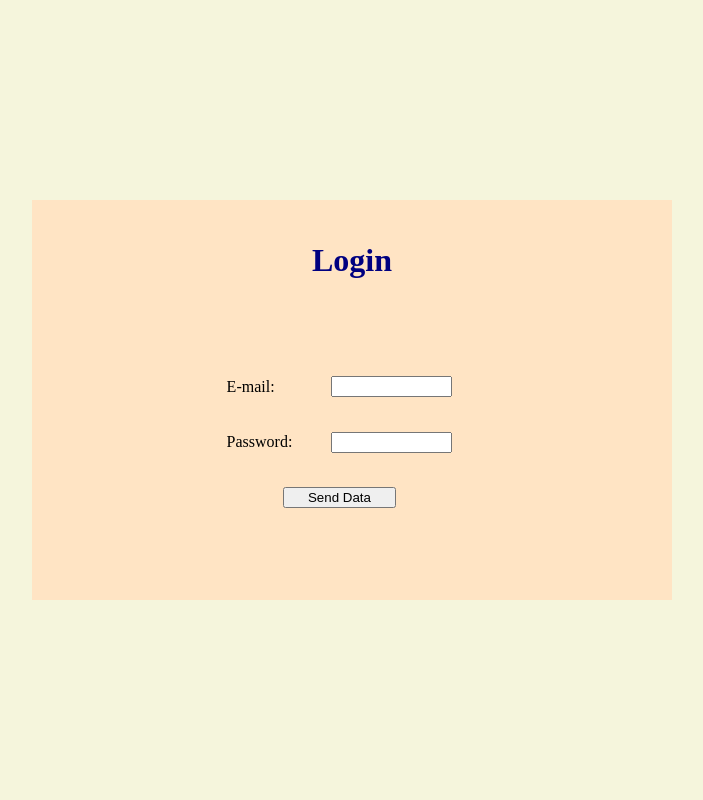
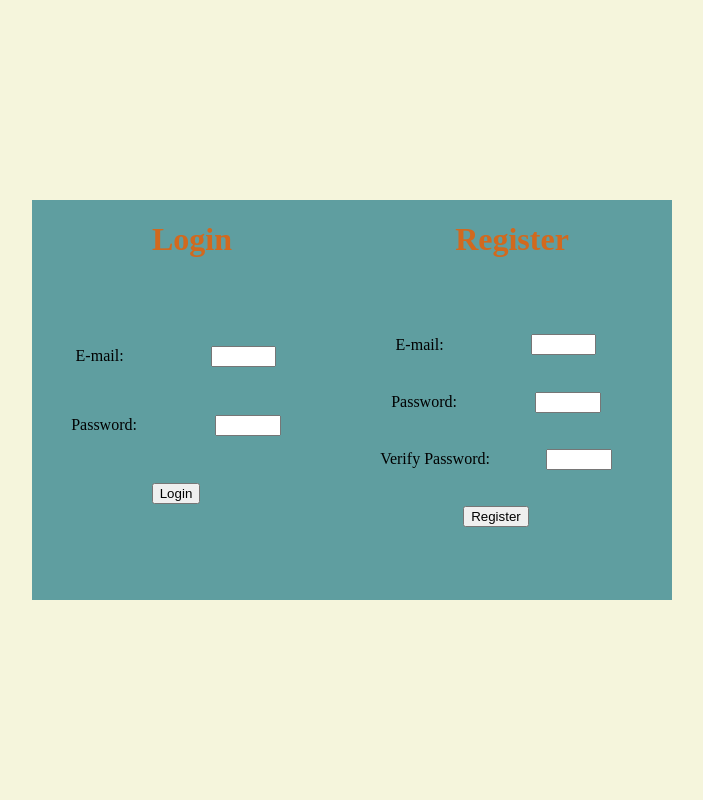
Before and after one commit to jsalemfinancial/OSRS-Flask-App, a Flask app: page /login in a window 1280 px wide. Shown: the whole page, without its empty margins (288-991 px from the left). Run offline with Flask 2, Linux system fonts and the light colour scheme; parts of the project's set-up code (start-up, migrations or seed data) failed here and were passed over.

Commit message:
Updates Login and Register Page

```diff
--- a/flaskProj/__init__.py
+++ b/flaskProj/__init__.py
@@ -1,9 +1,11 @@
 from flask import Flask, session
 from flask_bcrypt import Bcrypt
+from flask_mysqldb import MySQL
 
 app = Flask(__name__.split(".")[0])
 app.config.from_object("config.Config")
 
 flaskBcrypt = Bcrypt(app)
+mysql = MySQL(app)
 
 from flaskProj import routes
--- a/flaskProj/routes.py
+++ b/flaskProj/routes.py
@@ -1,7 +1,7 @@
 from flask import request, render_template, redirect, url_for, flash
+
 from flaskProj import app, session, flaskBcrypt
-from flaskProj.loginUtils import loginPortal
-from flaskProj.dbUtils import DBCommands, DBErrors
+from flaskProj.loginUtils import isLogged
 
 @app.route("/", methods=["GET", "POST"])
 def landing(title: str = "Joe's Web App") -> "html":
@@ -14,39 +14,7 @@ def landing(title: str = "Joe's Web App") -> "html":
                                             the_server_address = serverAddress,
                                             the_host = requestHost)
 
-@app.route("/login", methods=["GET", "POST"])
-def login(title: str = "Login Portal") -> "html":
-    try:
-        LoginForm = loginPortal()
-
-        if (LoginForm.validate_on_submit()):
-            passwordHash = flaskBcrypt.generate_password_hash(LoginForm.userPassword.data).decode("utf-8")
-            userEmail = LoginForm.userEmail.data
-
-            with DBCommands(app.config["DB_CONFIG"]) as cursor:
-                cursor.execute("""INSERT INTO userAccounts
-                                VALUES (%s, %s, %s)""", (str(userEmail).lower(), str(passwordHash), False))
-
-            LoginForm.sendConfirmation()
-
-            flash("Submitted successfully, " + str(userEmail).split("@")[0] + ". Please check your email!", "success")
-
-            return redirect(url_for("landing"))
-
-        return render_template("login.html", the_title = title, form=LoginForm)
-    except DBErrors as error:
-        print("Caught Error!", error)
-    return "Error-Page TBA"
-
-
-@app.route("/logout", methods=["GET", "POST"])
-@loginPortal.sessionStatus
-def logout() -> str:
-    session.pop("logged_in")
-
-    return "You are now logged out."
-
 @app.route("/userpage", methods=["GET", "POST"])
-@loginPortal.sessionStatus
+@isLogged
 def userPage() -> str:
     return "This is a logged-in user page!"
--- /dev/null
+++ b/flaskProj/static/landing_styles.css
@@ -0,0 +1,19 @@
+.landing-welcome {
+    position: relative;
+    background-color: cadetblue;
+
+    width: 50%;
+    height: 50%;
+
+    left: 25%;
+    top: 25%;
+
+    display: flex;
+    flex-direction: column;
+    align-items: center;
+    justify-content: center;
+}
+
+.login-register-button {
+    width: 10%;
+}
--- a/flaskProj/static/styles.css
+++ b/flaskProj/static/styles.css
@@ -7,26 +7,20 @@ body {
     margin: 0;
 
     display: flex;
-    flex-direction: column;
-    justify-content: center;
-    align-items: center;
 }
 
-body > div {
-    position: relative;
-    background-color: bisque;
+h1 {
+    color: chocolate;
+}
 
-    width: 50%;
-    height: 50%;
-
-    display: flex;
-    flex-direction: column;
-    justify-content: space-evenly;
-    align-items: center;
+p {
+    color: black;
 }
 
 .alert-success {
     position: absolute;
+    color: navy;
+    background-color: greenyellow;
 
     width: 100%;
     height: 10%;
@@ -34,12 +28,16 @@ body > div {
     top: 0;
     left: 0;
 
-    color: navy;
-    background-color: greenyellow;
+    display: flex;
+    flex-direction: column;
+    justify-content: center;
+    align-items: center;
 }
 
 .alert-fail {
     position: absolute;
+    color: beige;
+    background-color: brown;
 
     width: 100%;
     height: 10%;
@@ -47,40 +45,8 @@ body > div {
     top: 0;
     left: 0;
 
-    color: beige;
-    background-color: brown;
-}
-
-form {
-    height: 50%;
-
     display: flex;
     flex-direction: column;
-    justify-content: space-around;
-    align-items: baseline;
-}
-
-form > span {
-    width: 90%;
-
-    display: flex;
-    flex-direction: row;
-    justify-content: space-between;
+    justify-content: center;
     align-items: center;
 }
-
-form > span > input {
-    width: 50%;
-}
-
-form > .form-button {
-    justify-content: center;
-}
-
-h1 {
-    color: navy;
-}
-
-p {
-    color: brown;
-}
--- /dev/null
+++ b/flaskProj/static/user_portal.js
@@ -0,0 +1 @@
+alert("Works!")
--- /dev/null
+++ b/flaskProj/static/user_portal_styles.css
@@ -0,0 +1,53 @@
+.user-portal {
+    position: relative;
+    background-color: green;
+
+    width: 50%;
+    height: 50%;
+
+    left: 25%;
+    top: 25%;
+
+    display: flex;
+    flex-direction: row;
+    align-items: center;
+    justify-content: center;
+}
+
+.user-column {
+    position: relative;
+    background-color: cadetblue;
+
+    width: 100%;
+    height: 100%;
+
+    display: flex;
+    flex-direction: column;
+    justify-content: center;
+    align-items: center;
+}
+.user-column > h1 {
+    flex: 10%;
+}
+
+.user-form {
+    width: 100%;
+    flex: 90%;
+
+    display: flex;
+    flex-direction: column;
+    justify-content: space-evenly;
+}
+
+.user-form > span {
+    width: 90%;
+
+    display: flex;
+    flex-direction: row;
+    justify-content: space-around;
+    align-items: center;
+}
+
+.user-form > span > input {
+    width: 20%;
+}
--- a/flaskProj/templates/base.html
+++ b/flaskProj/templates/base.html
@@ -6,6 +6,8 @@
         <meta name="viewport" content="width=device-width, initial-scale=1"/>
         <title>{{ the_title }}</title>
         <link rel="stylesheet" href="static/styles.css"/>
+        <link rel="stylesheet" href="static/user_portal_styles.css"/>
+        <link rel="stylesheet" href="static/landing_styles.css"/>
     </head>
 
     <body>
--- /dev/null
+++ b/flaskProj/templates/user_portal.html
@@ -0,0 +1,91 @@
+{% extends 'base.html' %}
+{% block body %}
+
+{% with alerts = get_flashed_messages(with_categories=true) %}
+    {% if alerts %}
+        {% for category, alert in alerts%}
+            <div class="alert-{{ category }}">
+                {{ alert }}
+            </div>
+        {% endfor %}
+    {% endif %}
+{% endwith %}
+
+<div class="user-portal">
+    <div class="user-column">
+        <h1>Login</h1><br>
+
+        <form class="user-form" method="post" action="{{ url_for('login') }}">
+            {{ loginForm.hidden_tag() }}
+            <span>
+                {{ loginForm.userLoginEmail.label }}
+                {{ loginForm.userLoginEmail }}
+            </span>
+
+            <span>
+                {{ loginForm.userLoginPassword.label }}
+                {{ loginForm.userLoginPassword }}
+            </span>
+
+            <span class="form-button">
+                <!-- {{ loginForm.login }} -->
+                <button name="login">Login</button>
+            </span>
+
+            <span>
+                {% for error in loginForm.userLoginEmail.errors %}
+                    {{ error }}
+                {% endfor %}
+
+                {% for error in loginForm.userLoginPassword.errors %}
+                    {{ error }}
+                {% endfor %}
+            </span>
+        </form>
+    </div>
+
+    <div class="user-column">
+        <h1>Register</h1><br>
+
+        <form class="user-form" method="post" action="{{ url_for('register') }}">
+            {{ registerForm.hidden_tag() }}
+            <span>
+                {{ registerForm.userRegisterEmail.label }}
+                {{ registerForm.userRegisterEmail }}
+            </span>
+
+            <span>
+                {{ registerForm.userRegisterPassword.label }}
+                {{ registerForm.userRegisterPassword }}
+            </span>
+
+            <span>
+                {{ registerForm.userPasswordVerify.label }}
+                {{ registerForm.userPasswordVerify }}
+            </span>
+
+            <span class="form-button">
+                <!-- {{ registerForm.register }} -->
+                <button name="register">Register</button>
+            </span>
+
+            <span>
+                {% for error in registerForm.userRegisterEmail.errors %}
+                    {{ error }}
+                {% endfor %}
+
+                {% for error in registerForm.userRegisterPassword.errors %}
+                    {{ error }}
+                {% endfor %}
+
+                {% for error in registerForm.userPasswordVerify.errors %}
+                {{ error }}
+            {% endfor %}
+            </span>
+        </form>
+    </div>
+</div>
+
+<script src="{{ url_for('static', filename='user_portal.js') }}"></script>
+
+{% endblock %}
```
Also changed, not shown: flaskProj/dbUtils.py (+9 -13 lines), flaskProj/loginUtils.py (+111 -26 lines), flaskProj/templates/landing.html (+7 -5 lines).
